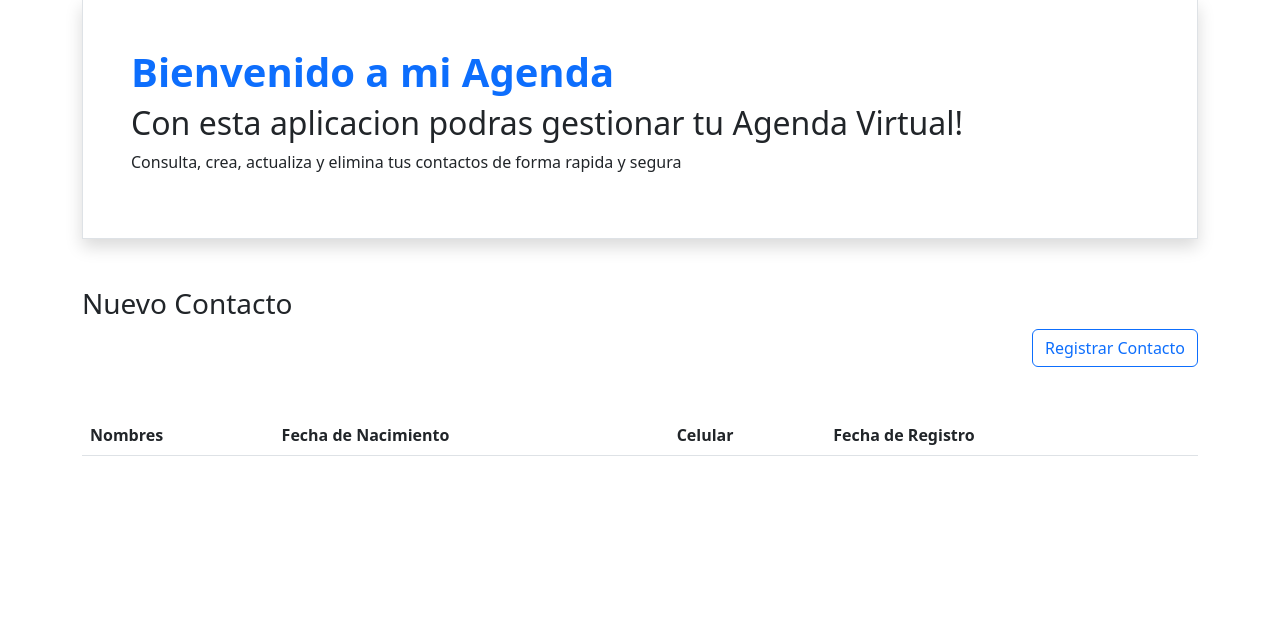
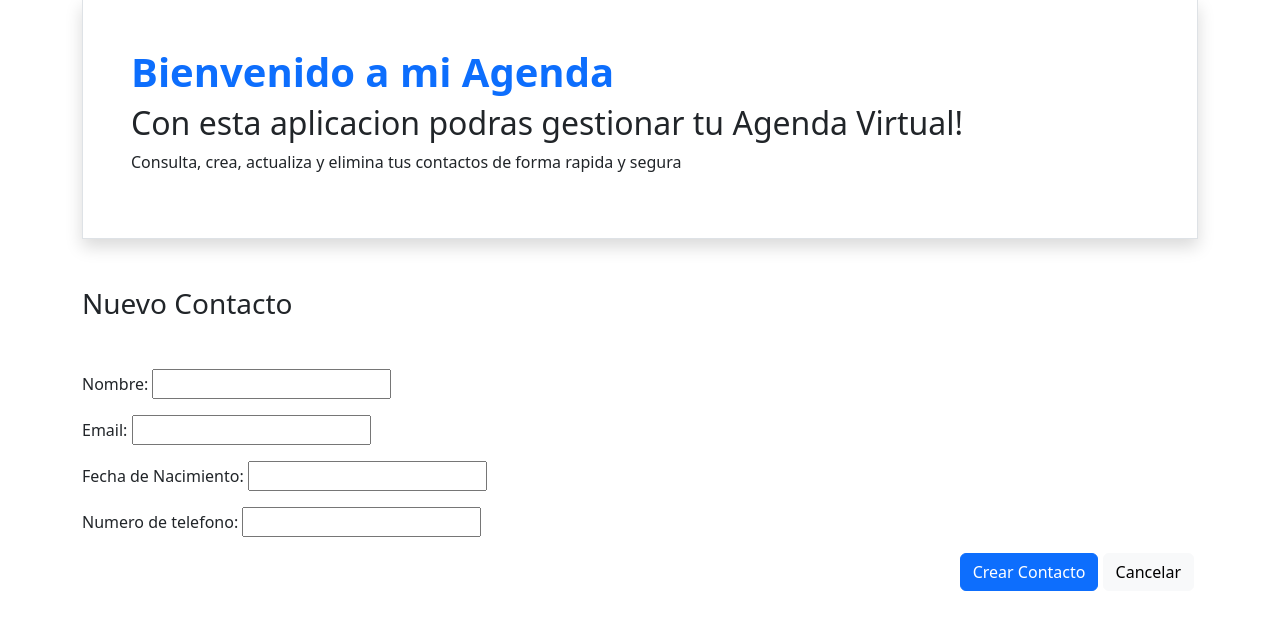
Before and after one commit to MiguelAntonioRS/Django-Project, a Django app: page /add/ in a window 1280 px wide. Shown: the part 49-679 px from the top of the page. Run offline with Django 5.2, Linux system fonts and the light colour scheme; lists and menus that the app fills with data are empty; some libraries are stand-ins or nearby versions.

Commit message:
Creating forms in the contact_form.html

```diff
--- a/contacts/templates/contacts/contact_form.html
+++ b/contacts/templates/contacts/contact_form.html
@@ -19,44 +19,23 @@
 
     <div class="mt-5">
         <h3>Nuevo Contacto</h3>
+    </div>
 
-        <div class="text-end">
-            <a href="{% url 'contact_new' %}" class="btn btn-outline-primary">
-                Registrar Contacto
+    <form class="mt-5" action="" method="post">
+        {{ form.as_p }}
+
+        <div class="text-end mt-3">
+
+            <button class="btn btn-primary">
+                Crear Contacto
+            </button>
+
+            <a href="{% url 'contact_list' %}" class="btn btn-light me-1">
+                Cancelar
             </a>
         </div>
 
-        <table class="mt-5 table table-hover">
-            <thead>
-                <tr>
-                    <th>Nombres</th>
-                    <th>Fecha de Nacimiento</th>
-                    <th>Celular</th>
-                    <th>Fecha de Registro</th>
-                    <th></th>
-                </tr>
-            </thead>
-            <tbody>
-                {% for contact in object_list %}
-                <tr>
-                    <td>
-                        <div class="fw-bold">{{contact.name}}</div>
-                        <div>{{contact.email}}</div>
-                    </td>
-                    <td>{{contact.birth_date|default:'-'}}</td>
-                    <td>{{contact.phone|default:'-'}}</td>
-                    <td>{{contact.created|date:'d/m/Y h:i A'}}</td>
-                    <td>
-                        <div class="btn-group btn-group-sm">
-                            <a href="{% url 'contact_edit' contact.pk %}" class="btn btn-primary">Editar</a>
-                            <a href="" class="btn btn-danger">Eliminar</a>
-                        </div>
-                    </td>
-                </tr>
-                {% endfor %}
-            </tbody>
-        </table>
-    </div>
+    </form>
 
     <script src="{% static 'bootstrap/js/bootstrap.min.js' %}"></script>
 </body>
```
